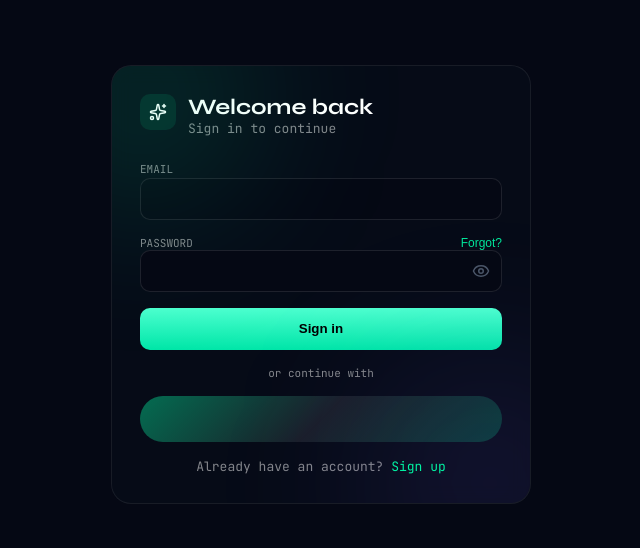
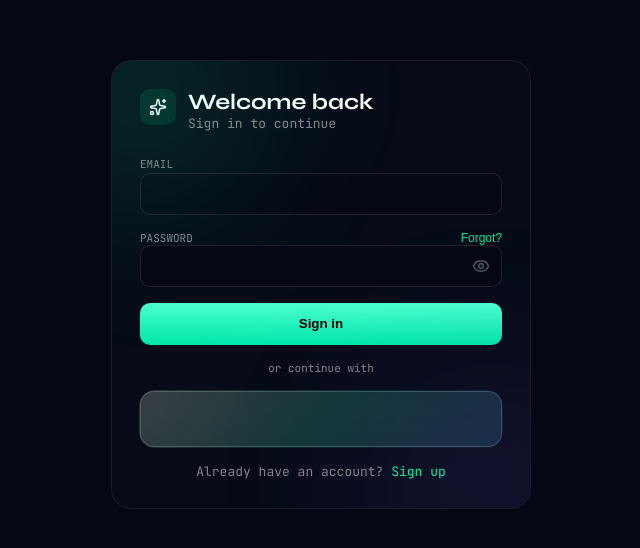
Before and after one commit to Rahul-Karki/API-Gateway, a React (Vite) app in the folder frontend/: page /login in a window 1280 px wide. Shown: the part 116-664 px from the top of the page, without its empty margins (319-959 px from the left). Built offline with nearby package versions, Linux system fonts and the light colour scheme; no server answers.

Commit message:
chnaged the ui

```diff
--- a/frontend/src/components/ApiTester/ApiTester.tsx
+++ b/frontend/src/components/ApiTester/ApiTester.tsx
@@ -687,7 +687,7 @@ export default function ApiTester() {
   const [url, setUrl]               = useState("/api/products/all")
   const [method, setMethod]         = useState("GET")
   const [body, setBody]             = useState("")
-  const [total, setTotal]           = useState(2)
+  const [total, setTotal]           = useState(1)
   const [concurrency, setConcurrency] = useState(1)
   const [logs, setLogs]             = useState<LogEntry[]>([])
   const [running, setRunning]       = useState(false)
--- a/frontend/src/components/GoogleLoginButton.tsx
+++ b/frontend/src/components/GoogleLoginButton.tsx
@@ -46,16 +46,16 @@ const GoogleAuthButton = ({ className }: GoogleAuthButtonProps) => {
               setUser(userRes.data.user)
               setIsAuthenticated(true)
 
-              navigate("/home")
+              navigate("/api-tester")
             } catch (err: any) {
               alert(err.response?.data?.message || "Google login failed")
             }
           }}
           onError={() => console.log("Login Failed")}
-          theme="filled_black"
+          theme="outline"
           size="large"
-          shape="pill"
-          text="continue_with"
+          shape="rectangular"
+          text="signin_with"
           width={btnWidth}
         />
       </div>
--- a/frontend/src/global.css
+++ b/frontend/src/global.css
@@ -199,20 +199,49 @@ body {
 }
 
 /* GOOGLE BUTTON */
+.google-wrapper {
+  width: 100%;
+  position: relative;
+  border-radius: 16px;
+  transition: transform 0.22s ease, box-shadow 0.22s ease;
+}
+
+.google-wrapper::before {
+  content: "";
+  position: absolute;
+  inset: -1px;
+  border-radius: 16px;
+  background: linear-gradient(
+    135deg,
+    rgba(255, 255, 255, 0.35),
+    rgba(0, 255, 170, 0.28),
+    rgba(0, 170, 255, 0.22)
+  );
+  opacity: 0.45;
+  z-index: -1;
+}
+
+.google-wrapper:hover {
+  transform: translateY(-1px);
+  box-shadow: 0 10px 24px rgba(0, 0, 0, 0.25);
+}
+
 .google-frame {
   width: 100%;
-  padding: 3px;
-  border-radius: 999px;
-  background: linear-gradient(
-    135deg,
-    rgba(0,255,170,0.4),
-    rgba(255,255,255,0.08),
-    rgba(0,255,170,0.2)
-  );
+  padding: 7px;
+  border-radius: 14px;
+  background: rgba(255, 255, 255, 0.06);
+  border: 1px solid rgba(255, 255, 255, 0.16);
+  backdrop-filter: blur(10px);
+  -webkit-backdrop-filter: blur(10px);
 }
 
 .google-frame > div {
   width: 100% !important;
+}
+
+.google-frame iframe {
+  border-radius: 10px !important;
 }
 
 /* LINKS */
```
